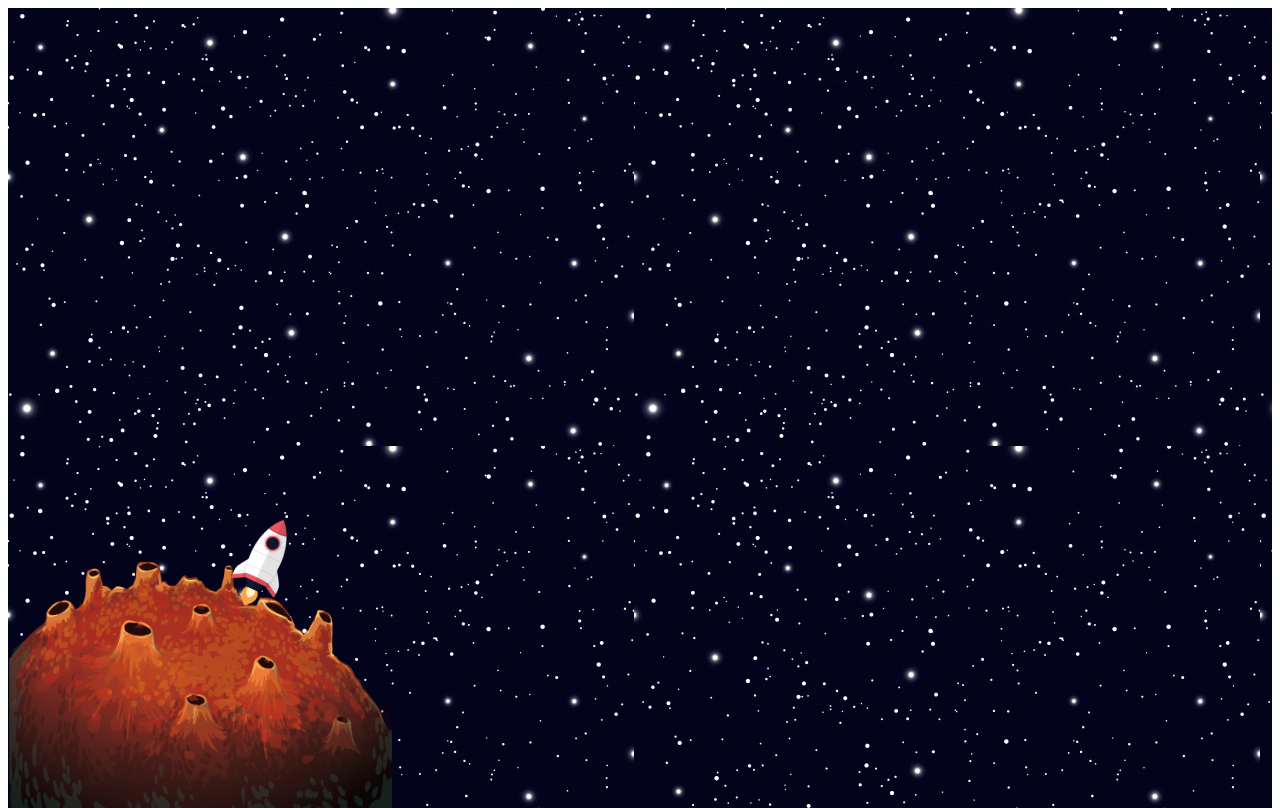
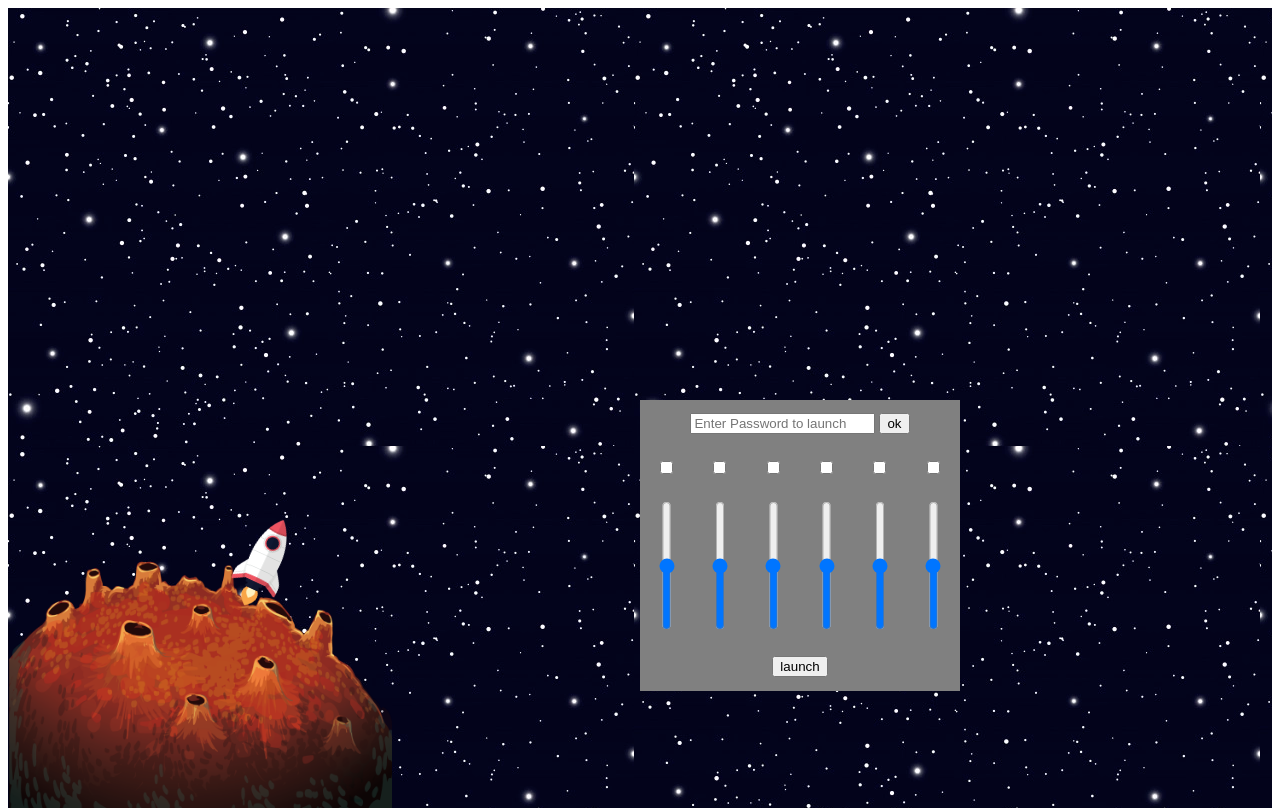
Before and after one commit to tarasis/OpenSpace, a website: page Open Space/task/src/index.html in a window 1280 px wide. Drawn offline with Linux system fonts and the light colour scheme.

Commit message:
Completed task 2, passed tests. Technically it shouldn't have passed as I have a 6th vertical range, but I'll be removing it in Task 3 (the warnings are ingnorably atm)

```diff
--- a/Open Space/task/src/css/open-space-style.css
+++ b/Open Space/task/src/css/open-space-style.css
@@ -32,3 +32,36 @@ body, html {
     z-index: 2;
     transform: rotate(25deg);
 }
+
+.control-panel {
+    position: absolute;
+    background-color: gray;
+    width: 25%;
+    left:50%;
+    top: 50%;
+    text-align: center;
+}
+
+.control-panel input {
+    margin: 1em auto;
+}
+
+.check-buttons {
+    display: flex;
+    justify-content: space-evenly;
+}
+
+.levers {
+    display: flex;
+    justify-content: space-evenly;
+}
+
+.levers input[type="range"] {
+    writing-mode: bt-lr; /* IE */
+    -webkit-appearance: slider-vertical; /* WebKit */
+    width: 50%;
+ }
+
+.control-panel > button {
+    margin: 1em auto;
+}
--- a/Open Space/task/src/index.html
+++ b/Open Space/task/src/index.html
@@ -1,5 +1,5 @@
 <!DOCTYPE html>
-<html lang="en">
+<html lang="en" xmlns="http://www.w3.org/1999/html">
 <head>
     <meta charset="UTF-8">
     <title>Open Space</title>
@@ -11,6 +11,27 @@
             <img class="planet" src="./imgs/mars.png" alt="Planet Mars">
             <img class="rocket" src="./imgs/rocket.png" alt="A Rocket">
         </div>
+        <div class="control-panel">
+                <input type="password" name="launchPassword" id="launchPassword" placeholder="Enter Password to launch">
+                <input type="submit" value="ok" id="launchSubmit">
+            <div class="check-buttons">
+                <input type="checkbox" name="" id="cb1">
+                <input type="checkbox" name="" id="cb2">
+                <input type="checkbox" name="" id="cb3">
+                <input type="checkbox" name="" id="cb4">
+                <input type="checkbox" name="" id="cb5">
+                <input type="checkbox" name="" id="cb6">
+            </div>
+            <div class="levers">
+                <input type="range" orient="vertical" min="1" max="100" value="50" class="slider" id="slider1">
+                <input type="range" orient="vertical" min="1" max="100" value="50" class="slider" id="slider2">
+                <input type="range" orient="vertical" min="1" max="100" value="50" class="slider" id="slider3">
+                <input type="range" orient="vertical" min="1" max="100" value="50" class="slider" id="slider4">
+                <input type="range" orient="vertical" min="1" max="100" value="50" class="slider" id="slider5">
+                <input type="range" orient="vertical" min="1" max="100" value="50" class="slider" id="slider6">
+            </div>
+            <button>launch</button>
+        </div>
     </div>
 </body>
 </html>
```
